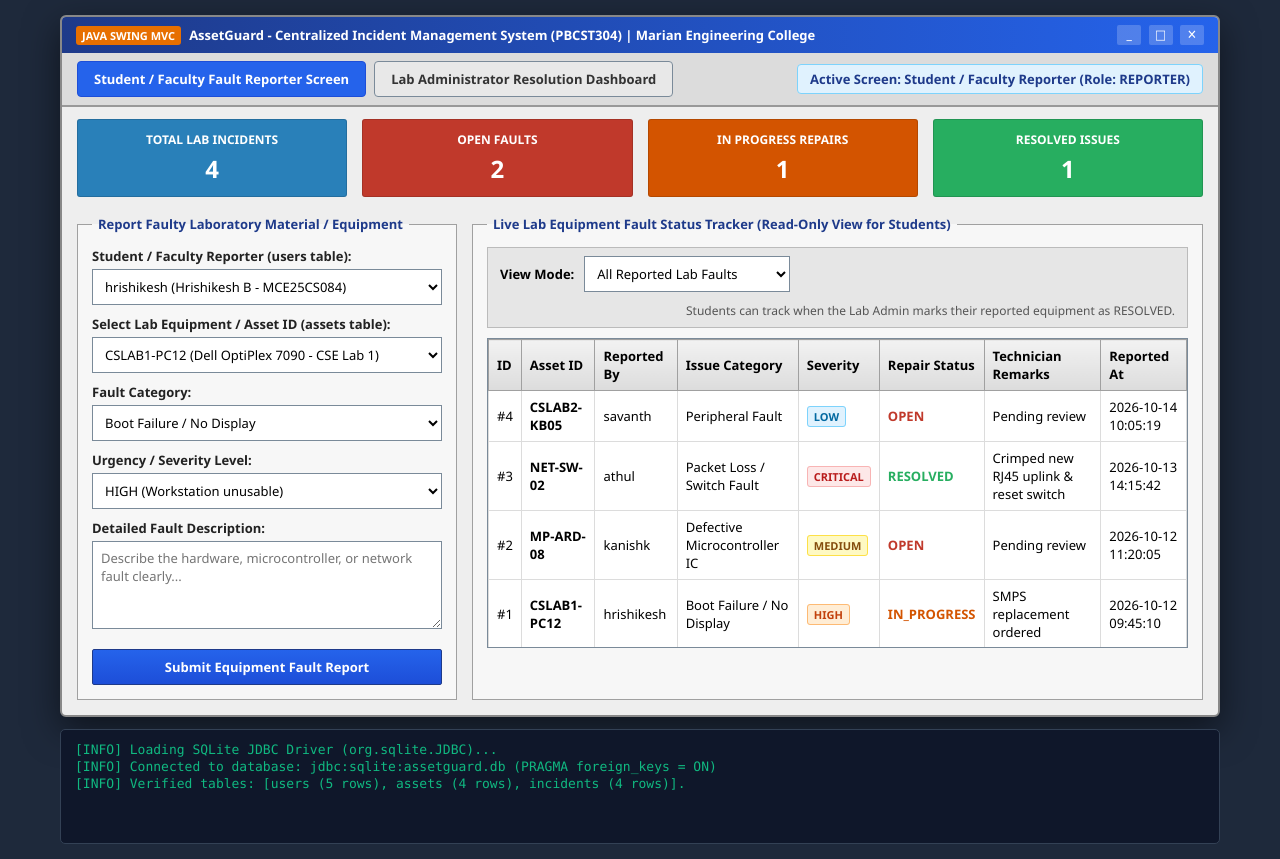
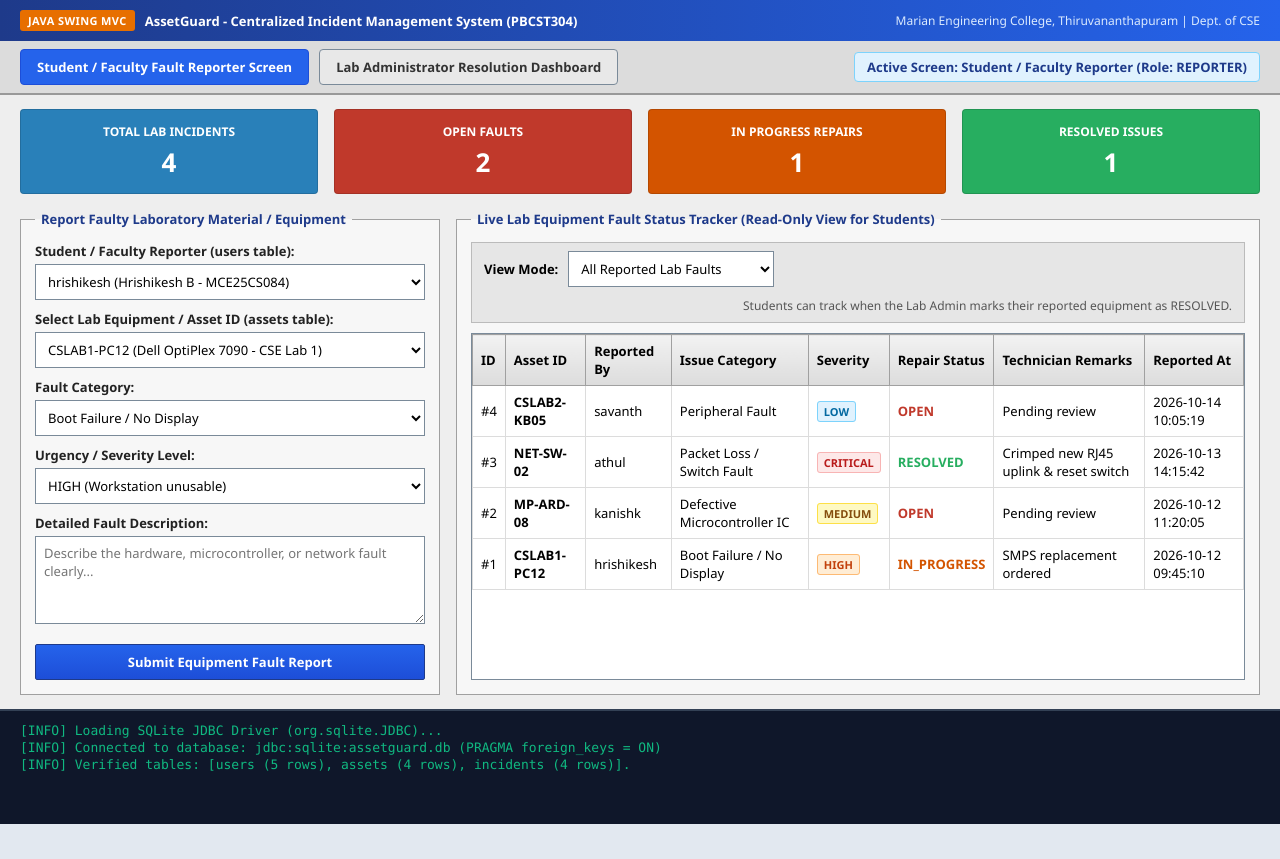
Before and after one commit to Hrishi356/AssetGuard-PBCST304, a plain HTML site: page web-demo/index.html in a window 1280 px wide. After the commit the page ends 824 px from the top, so only its background shows below. Drawn offline with Linux system fonts and the light colour scheme.

Commit message:
Add files via upload

```diff
--- a/web-demo/index.html
+++ b/web-demo/index.html
@@ -10,62 +10,57 @@
             font-family: "Segoe UI", Tahoma, Geneva, Verdana, sans-serif;
             font-size: 13px;
         }
-        body {
-            background-color: #1e293b;
+        html, body {
             margin: 0;
-            padding: 15px;
-            display: flex;
-            flex-direction: column;
-            align-items: center;
+            padding: 0;
+            width: 100%;
             min-height: 100vh;
+            background-color: #e2e8f0;
         }
-        .jframe-window {
+        /* Full-Screen Workspace Container */
+        .app-shell {
             width: 100%;
-            max-width: 1160px;
+            min-height: 100vh;
             background-color: #eeeeee;
-            border: 2px solid #888;
-            border-radius: 6px;
-            box-shadow: 0 12px 35px rgba(0,0,0,0.5);
-            overflow: hidden;
             display: flex;
             flex-direction: column;
         }
-        .title-bar {
+        /* Top Header Banner */
+        .top-banner {
             background: linear-gradient(to right, #1e3a8a, #2563eb);
             color: white;
-            padding: 8px 14px;
+            padding: 10px 20px;
             display: flex;
             justify-content: space-between;
             align-items: center;
+            flex-wrap: wrap;
+            gap: 10px;
             font-weight: bold;
-            user-select: none;
         }
-        .title-bar-left {
+        .banner-left {
             display: flex;
             align-items: center;
-            gap: 8px;
+            gap: 10px;
+            font-size: 15px;
         }
         .java-badge {
             background: #e76f00;
             color: white;
-            padding: 2px 6px;
+            padding: 3px 8px;
             border-radius: 3px;
             font-size: 11px;
+            letter-spacing: 0.4px;
         }
-        .window-controls span {
-            display: inline-block;
-            width: 24px;
-            height: 20px;
-            line-height: 18px;
-            text-align: center;
-            background: rgba(255,255,255,0.2);
-            margin-left: 4px;
-            border-radius: 2px;
+        .banner-sub {
+            font-size: 12px;
+            font-weight: normal;
+            color: #dbeafe;
         }
+        /* Role / Screen Switcher Bar */
         .role-switcher-bar {
             background: #dcdcdc;
             border-bottom: 2px solid #999;
-            padding: 8px 15px;
+            padding: 8px 20px;
             display: flex;
             justify-content: space-between;
             align-items: center;
@@ -74,7 +69,8 @@
         }
         .role-tabs {
             display: flex;
-            gap: 8px;
+            gap: 10px;
+            flex-wrap: wrap;
         }
         .role-tab {
             padding: 8px 16px;
@@ -104,17 +100,18 @@
             padding: 5px 12px;
             border-radius: 4px;
         }
+        /* Top KPI Panel */
         .kpi-panel {
             display: grid;
             grid-template-columns: repeat(4, 1fr);
-            gap: 15px;
-            padding: 12px 15px 6px 15px;
+            gap: 16px;
+            padding: 14px 20px 6px 20px;
         }
         .kpi-card {
-            padding: 12px;
+            padding: 14px;
             color: white;
             text-align: center;
-            border-radius: 3px;
+            border-radius: 4px;
             box-shadow: inset 0 0 0 1px rgba(0,0,0,0.15);
         }
         .kpi-card .title {
@@ -124,34 +121,41 @@
         }
         .kpi-card .value {
             font-weight: bold;
-            font-size: 24px;
+            font-size: 26px;
         }
         .bg-blue { background-color: rgb(41, 128, 185); }
         .bg-red { background-color: rgb(192, 57, 43); }
         .bg-orange { background-color: rgb(211, 84, 0); }
         .bg-green { background-color: rgb(39, 174, 96); }
 
+        /* Screen Containers */
         .screen-container {
-            padding: 12px 15px 15px 15px;
+            padding: 10px 20px 14px 20px;
             display: none;
+            flex: 1;
         }
         .screen-container.active {
-            display: block;
+            display: flex;
+            flex-direction: column;
         }
         .user-grid {
             display: grid;
-            grid-template-columns: 380px 1fr;
-            gap: 15px;
+            grid-template-columns: minmax(340px, 420px) 1fr;
+            gap: 16px;
+            flex: 1;
         }
-        @media (max-width: 900px) {
+        @media (max-width: 960px) {
             .user-grid { grid-template-columns: 1fr; }
             .kpi-panel { grid-template-columns: repeat(2, 1fr); }
         }
+        /* Swing TitledBorder */
         fieldset.titled-border {
             border: 1px solid #a0a0a0;
             background: #f7f7f7;
             padding: 14px;
             margin: 0;
+            display: flex;
+            flex-direction: column;
         }
         fieldset.titled-border legend {
             font-weight: bold;
@@ -200,6 +204,7 @@
             width: 100%;
             margin-top: 6px;
         }
+        /* Table & Filter Bar */
         .filter-bar {
             display: flex;
             flex-wrap: wrap;
@@ -217,8 +222,9 @@
         .table-scroll {
             border: 1px solid #7a8a99;
             background: white;
-            height: 310px;
-            overflow-y: auto;
+            flex: 1;
+            min-height: 300px;
+            overflow: auto;
         }
         table.jtable {
             width: 100%;
@@ -260,6 +266,7 @@
         .st-IN_PROGRESS { color: #d35400; font-weight: bold; }
         .st-RESOLVED { color: #27ae60; font-weight: bold; }
 
+        /* Admin Resolution Action Panel */
         .admin-action-box {
             margin-top: 10px;
             background: #fff8f6;
@@ -270,15 +277,13 @@
             gap: 10px;
             align-items: center;
         }
+        /* Terminal Console */
         .terminal-box {
             width: 100%;
-            max-width: 1160px;
-            margin-top: 12px;
             background: #0f172a;
             color: #10b981;
-            border: 1px solid #334155;
-            border-radius: 5px;
-            padding: 10px 14px;
+            border-top: 2px solid #334155;
+            padding: 10px 20px;
             font-family: Consolas, monospace;
             font-size: 12px;
             height: 115px;
@@ -292,19 +297,19 @@
 </head>
 <body>
 
-<div class="jframe-window">
-    <div class="title-bar">
-        <div class="title-bar-left">
+<div class="app-shell">
+    <!-- Top Header Banner (No fake window buttons) -->
+    <div class="top-banner">
+        <div class="banner-left">
             <span class="java-badge">JAVA SWING MVC</span>
-            <span>AssetGuard - Centralized Incident Management System (PBCST304) | Marian Engineering College</span>
+            <span>AssetGuard - Centralized Incident Management System (PBCST304)</span>
         </div>
-        <div class="window-controls">
-            <span>_</span>
-            <span>□</span>
-            <span>✕</span>
+        <div class="banner-sub">
+            Marian Engineering College, Thiruvananthapuram | Dept. of CSE
         </div>
     </div>
 
+    <!-- Role Switcher Bar (Separate Screens for Student Reporter & Lab Admin) -->
     <div class="role-switcher-bar">
         <div class="role-tabs">
             <button id="tabUserBtn" class="role-tab active-user" onclick="switchScreen('USER')">
@@ -319,6 +324,7 @@
         </div>
     </div>
 
+    <!-- Top KPI Panel -->
     <div class="kpi-panel">
         <div class="kpi-card bg-blue">
             <div class="title">TOTAL LAB INCIDENTS</div>
@@ -418,7 +424,7 @@
 
     <!-- SCREEN 2: LAB ADMINISTRATOR RESOLUTION SCREEN -->
     <div id="adminScreen" class="screen-container">
-        <fieldset class="titled-border">
+        <fieldset class="titled-border" style="flex: 1;">
             <legend>Centralized Administrator Maintenance &amp; Resolution Console (User: admin_mec)</legend>
 
             <div class="filter-bar">
@@ -443,7 +449,7 @@
                 <button class="jbutton" style="margin-left:auto;" onclick="resetDemoDatabase()">Reset Default SQLite Data</button>
             </div>
 
-            <div class="table-scroll" style="height: 255px;">
+            <div class="table-scroll">
                 <table class="jtable">
                     <thead>
                         <tr>
@@ -477,12 +483,13 @@
             </div>
         </fieldset>
     </div>
-</div>
 
-<div class="terminal-box" id="consoleBox">
-    <div class="terminal-line">[INFO] Loading SQLite JDBC Driver (org.sqlite.JDBC)...</div>
-    <div class="terminal-line">[INFO] Connected to database: jdbc:sqlite:assetguard.db (PRAGMA foreign_keys = ON)</div>
-    <div class="terminal-line">[INFO] Verified tables: [users (5 rows), assets (4 rows), incidents (4 rows)].</div>
+    <!-- Simulated JDBC / SQLite Console Output -->
+    <div class="terminal-box" id="consoleBox">
+        <div class="terminal-line">[INFO] Loading SQLite JDBC Driver (org.sqlite.JDBC)...</div>
+        <div class="terminal-line">[INFO] Connected to database: jdbc:sqlite:assetguard.db (PRAGMA foreign_keys = ON)</div>
+        <div class="terminal-line">[INFO] Verified tables: [users (5 rows), assets (4 rows), incidents (4 rows)].</div>
+    </div>
 </div>
 
 <script>
```
